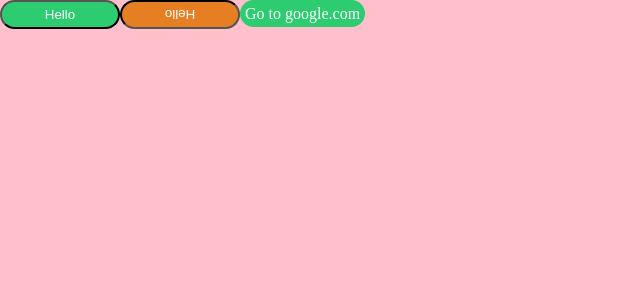
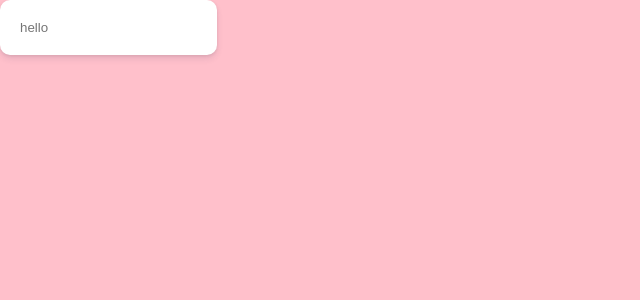
Before and after one commit to jeo19/styled-Component, a React (Create React App) app: page / in a window 1280 px wide. Shown: the top 300 px of the page, without its empty margins (0-640 px from the left). Built offline with nearby package versions, Linux system fonts and the light colour scheme.

Commit message:
Extra Attributes and Mixins

```diff
--- a/src/App.js
+++ b/src/App.js
@@ -1,57 +1,36 @@
-import React, { Component, Fragment } from 'react';
-import styled, { injectGlobal, keyframes } from 'styled-components';
+import React, { Component } from 'react';
+import styled, { injectGlobal, css } from 'styled-components';
 injectGlobal`
 body{
   padding:0px
   margin:0px
 }
 `;
-class App extends Component {
-  render() {
-    return (
-      <Container>
-        <Button>Hello</Button>
-        <Button danger rotationTime={5}>
-          Hello
-        </Button>
-        <Anchor href="http://google.com">Go to google.com</Anchor>
-      </Container>
-    );
-  }
-}
+const awesomeCard = css`
+  box-shadow: 0 4px 6px rgba(50, 50, 90, 0.11), 0 1px 3px rgba(0, 0, 0, 0.08);
+  background-color: white;
+  border-radius: 10px;
+  padding: 20px;
+`;
 const Container = styled.div`
   height: 100vh;
   width: 100%;
   background-color: pink;
 `;
-const Button = styled.button`
-  border-radius: 20px;
-  padding: 5px;
-  min-width: 120px;
-  color: white;
-  border: block;
-  font: weight 600;
-  cursor: pointer;
-  &:active,
-  &:focus {
-    outline: none;
+
+const Input = styled.input.attrs({
+  required: true
+})`
+  border: none;
+  ${awesomeCard};
+`;
+class App extends Component {
+  render() {
+    return (
+      <Container>
+        <Input placeholder="hello" />
+      </Container>
+    );
   }
-  background-color: ${props => (props.danger ? '#e67e22' : '#2ecc71')};
-  ${props => {
-    if (props.danger) {
-      return `animation:${rotation} ${props.rotationTime}s linear infinite`;
-    }
-  }};
-  `;
-const Anchor = Button.withComponent('a').extend`
-text-decoration:none
-  `;
-const rotation = keyframes`
-from{
-  transform:rotate(0deg)
 }
-to{
-  transform:rotate(360deg)
-}
-  `;
 export default App;
```
